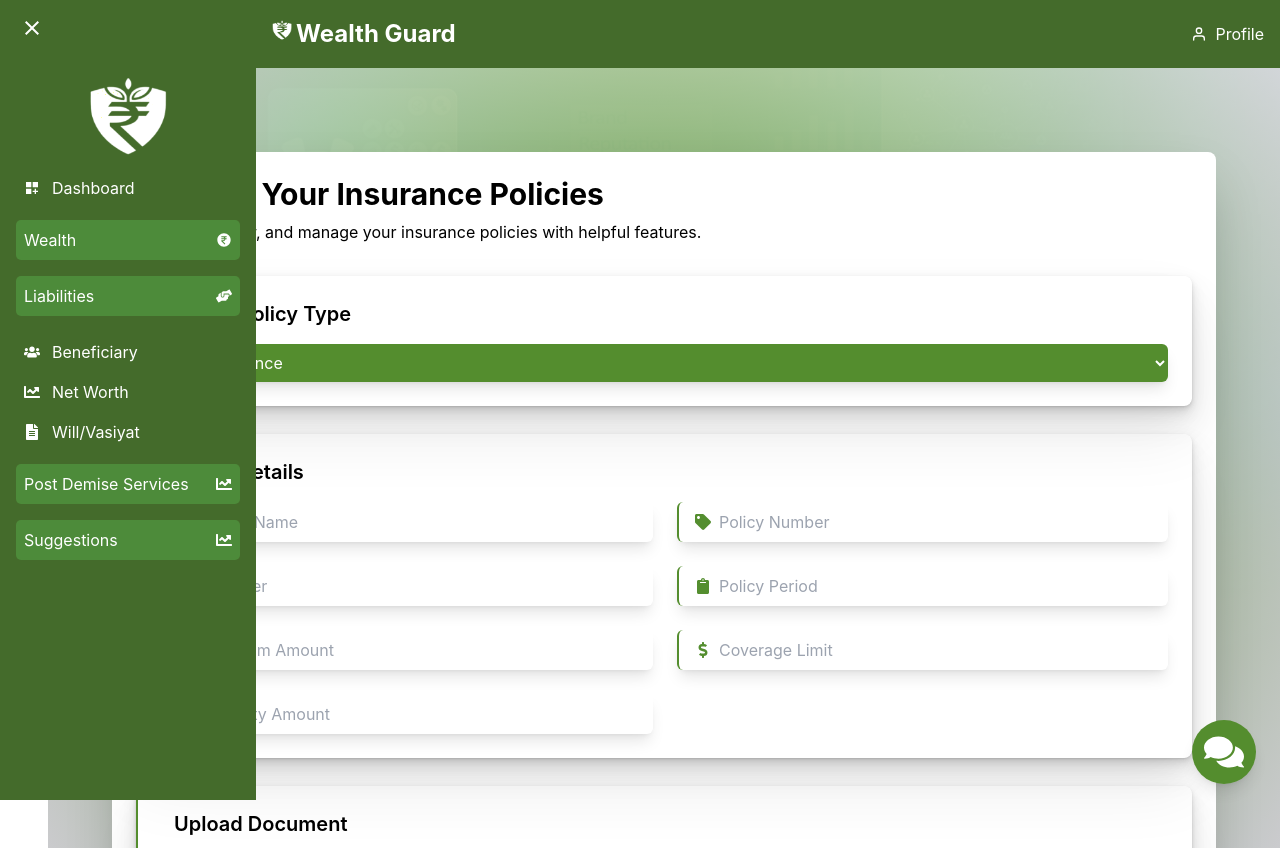
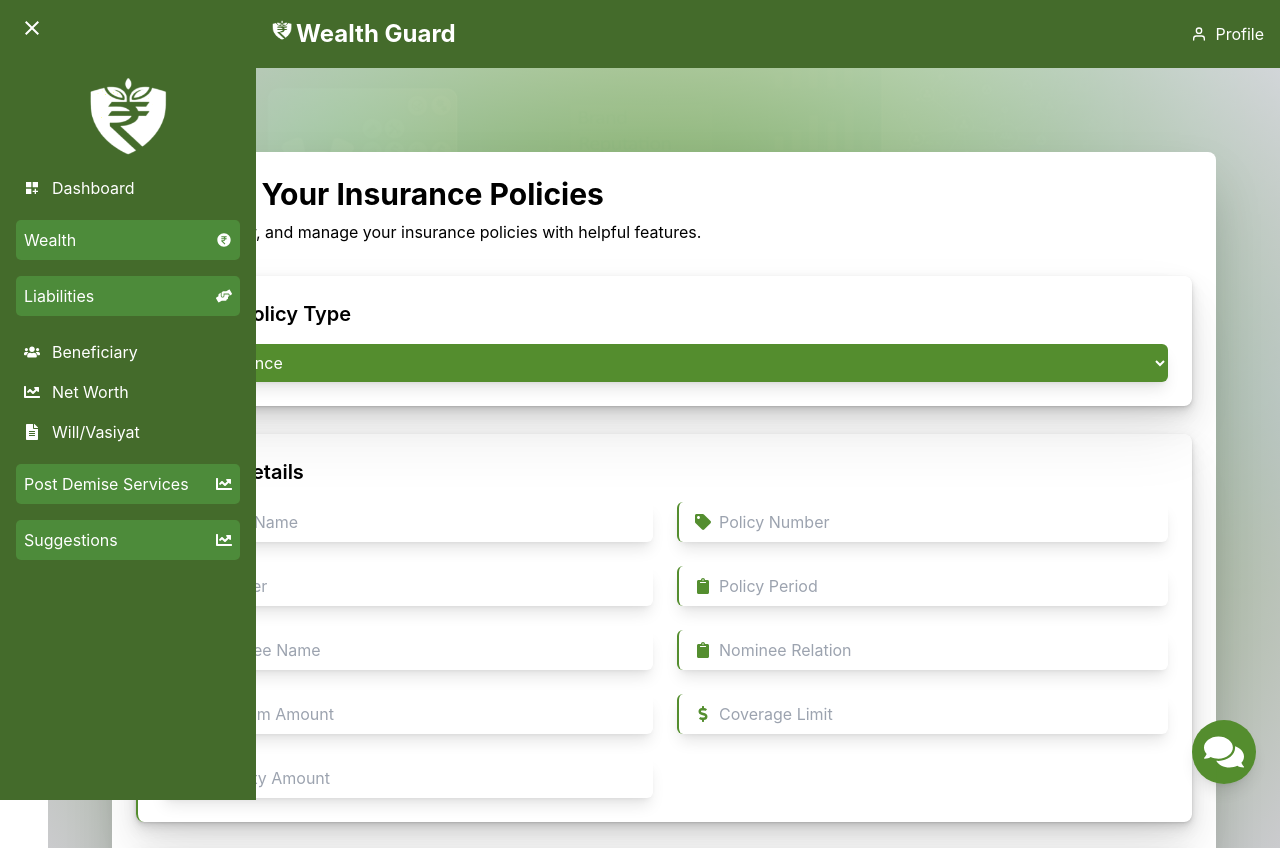
Before and after one commit to aditya123473892/plexify-, a React (Create React App) app: page /insurance-policies in a window 1280 px wide. Built offline with nearby package versions, Linux system fonts and the light colour scheme; sample sign-in values are in the browser's storage; a web font is replaced by a local one.

Commit message:
ui and api added

```diff
--- a/src/Pages/Deposit.jsx
+++ b/src/Pages/Deposit.jsx
@@ -25,15 +25,13 @@
   const handleInputChange = (e) => {
     const { name, value } = e.target;
 
-    // Restrict depositAmount, interestRate, and maturityAmount to two decimal places
-    if (["depositAmount", "interestRate", "maturityAmount"].includes(name)) {
+    if (["interestRate"].includes(name)) {
       let formattedValue = value;
 
       if (value) {
         formattedValue = parseFloat(value).toFixed(2); // Fix to two decimal places
       }
 
-      // Only allow valid values (greater than or equal to 0)
       if (!isNaN(formattedValue) && parseFloat(formattedValue) >= 0) {
         setDepositDetails((prevDetails) => ({
           ...prevDetails,
@@ -126,7 +124,7 @@
           <InputWithIcon
             icon={<FaTag />}
             name="accountNumber"
-            type="number"
+            type="text"
             placeholder="Account Number"
             value={depositDetails.accountNumber}
             onChange={handleInputChange}
--- a/src/Pages/Insurancepolicies.jsx
+++ b/src/Pages/Insurancepolicies.jsx
@@ -143,6 +143,22 @@
             value={formData.policyPeriod}
             onChange={handleChange}
           />
+                <InputWithIcon
+            icon={<FaClipboard />}
+            placeholder="Nominee Name"
+            name="nomineeName"
+            type="text"
+            value={formData.nomineeName}
+            onChange={handleChange}
+          />
+                <InputWithIcon
+            icon={<FaClipboard />}
+            placeholder="Nominee Relation"
+            name="nomineeRelation"
+            type="text"
+            value={formData.nomineeRelation}
+            onChange={handleChange}
+          />
           <InputWithIcon
             icon={<FaDollarSign />}
             placeholder="Premium Amount"
```
Also changed, not shown: 4 other files (tests, documents, lock files or other folders).
